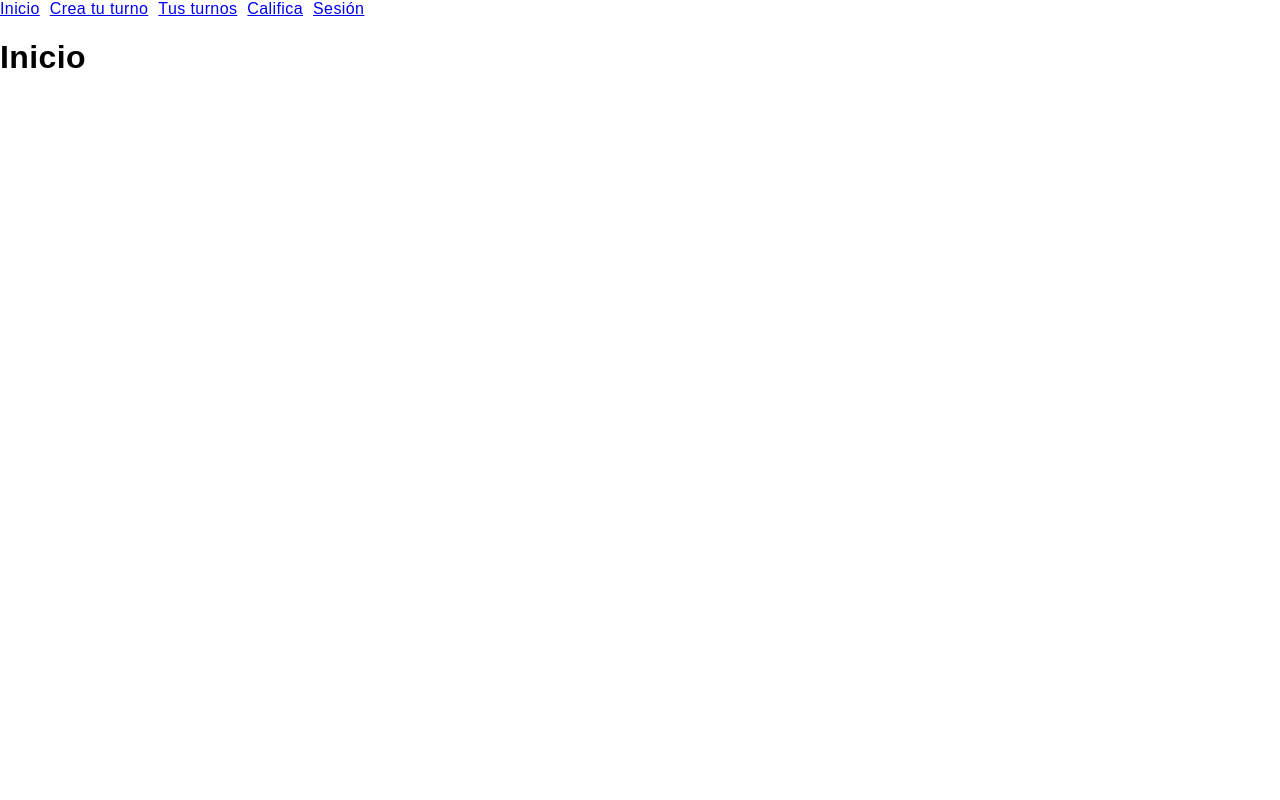
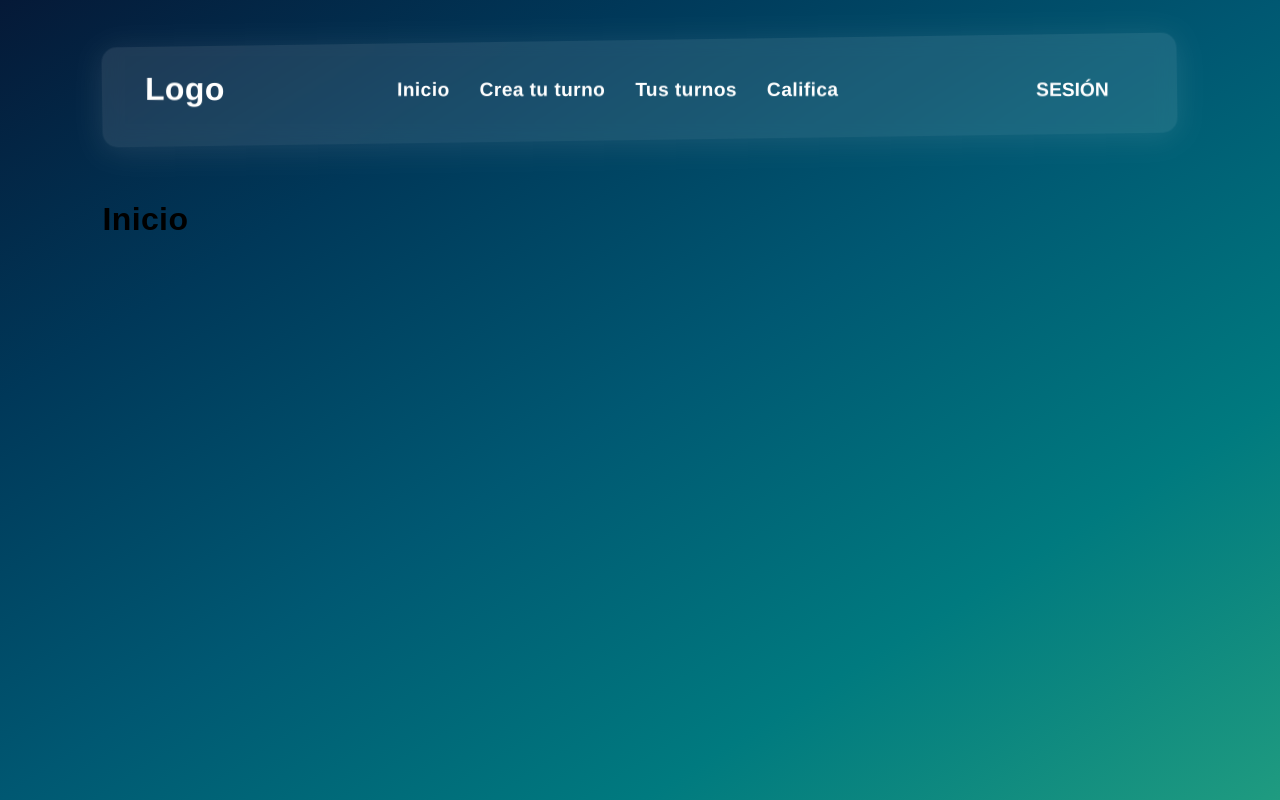
Before and after one commit to Dysaca22/rompe-filas, a React (Create React App) app: page / in a window 1280 px wide. Built offline with nearby package versions, Linux system fonts and the light colour scheme.

Commit message:
Creación de arra de navegación y fondo de página

```diff
--- a/src/App.js
+++ b/src/App.js
@@ -2,7 +2,7 @@ import React, { Component } from 'react'
 import { BrowserRouter, Routes, Route } from 'react-router-dom'
 
 /* Styles */
-//import style from './App.module.css'
+import style from './App.module.css'
 
 /* Components and Pages */
 import Home from './pages/Home'
@@ -20,7 +20,7 @@ export default class App extends Component {
 
     render() {
         return (
-            <>
+            <div className={style.app}>
                 <BrowserRouter>
                     <Routes>
                         <Route path='/' element={<Home />} />
@@ -30,7 +30,7 @@ export default class App extends Component {
                         <Route path='/sesion' element={<Register />} />
                     </Routes>
                 </BrowserRouter>
-            </>
+            </div>
         )
     }
 }
--- a/src/App.module.css
+++ b/src/App.module.css
@@ -0,0 +1,9 @@
+.app {
+    flex: 1;
+    padding: 40px 8%;
+
+    background-image: var(--bg-color-gradient);
+
+    display: flex;
+    flex-flow: column wrap;
+}
--- /dev/null
+++ b/src/components/ButtonLine/ButtonLine.js
@@ -0,0 +1,23 @@
+import React, { Component } from 'react'
+
+/* Styles */
+import style from './ButtonLine.module.css'
+
+/* Components and Pages */
+
+
+export default class ButtonLine extends Component {
+
+    constructor(props) {
+        super()
+        this.children = props.children
+    }
+
+    render() {
+        return (
+            <button className={style.btn}>
+                {this.children}
+            </button>
+        )
+    }
+}
--- /dev/null
+++ b/src/components/ButtonLine/ButtonLine.module.css
@@ -0,0 +1,52 @@
+.btn {
+    font-size: 17px;
+    background: transparent;
+    border: none;
+    padding: 0.7em 1.5em;
+    color: #ffedd3;
+    text-transform: uppercase;
+    position: relative;
+    transition: .5s ease;
+    cursor: pointer;
+}
+
+.btn::before {
+    content: '';
+    position: absolute;
+    left: 0;
+    bottom: 0;
+    height: 2px;
+    width: 0;
+    border-radius: 15px;
+    background-color: var(--bg-color-2);
+    transition: .5s ease;
+}
+
+.btn:hover {
+    color: #1e1e2b;
+    transition-delay: .5s;
+}
+
+.btn:hover::before {
+    width: 100%;
+}
+
+.btn::after {
+    content: '';
+    position: absolute;
+    left: 0;
+    bottom: 0;
+    height: 0;
+    width: 100%;
+    border-top-right-radius: 15px;
+    border-top-left-radius: 15px;
+    background-color: var(--bg-color-2);
+    transition: .4s ease;
+    z-index: -1;
+}
+
+.btn:hover::after {
+    height: 100%;
+    transition-delay: 0.4s;
+    color: aliceblue;
+}
--- /dev/null
+++ b/src/components/ButtonLine/index.js
@@ -0,0 +1,3 @@
+import ButtonLine from "./ButtonLine"
+
+export default ButtonLine
--- a/src/components/Navbar/Navbar.js
+++ b/src/components/Navbar/Navbar.js
@@ -5,6 +5,7 @@ import { Link } from 'react-router-dom'
 import style from './Navbar.module.css'
 
 /* Components and Pages */
+import ButtonLine from '../ButtonLine'
 
 
 export default class Navbar extends Component {
@@ -15,15 +16,20 @@ export default class Navbar extends Component {
 
     render() {
         return (
-            <>
-                <nav className={style.nav}>
-                    <Link to='/'>Inicio</Link>
-                    <Link to='/crear-turno'>Crea tu turno</Link>
-                    <Link to='/turnos'>Tus turnos</Link>
-                    <Link to='/califica'>Califica</Link>
-                    <Link to='/sesion'>Sesión</Link>
-                </nav>
-            </>
+            <header className={style.header}>
+                <div className={style.center}>
+                    <h1>Logo</h1>
+                    <nav className={style.nav}>
+                        <Link className={style.link} to='/'>Inicio</Link>
+                        <Link className={style.link} to='/crear-turno'>Crea tu turno</Link>
+                        <Link className={style.link} to='/turnos'>Tus turnos</Link>
+                        <Link className={style.link} to='/califica'>Califica</Link>
+                    </nav>
+                    <ButtonLine>
+                        <Link className={style.link} to='/sesion'>Sesión</Link>
+                    </ButtonLine>
+                </div>
+            </header>
         )
     }
 }
--- a/src/components/Navbar/Navbar.module.css
+++ b/src/components/Navbar/Navbar.module.css
@@ -1,5 +1,40 @@
+.header {
+    padding: 10px 4%;
+    margin-bottom: 40px;
+
+    background: rgba(255, 255, 255, 0.1);
+    border-radius: 15px;
+    box-shadow: 0 4px 30px rgba(255, 255, 255, 0.1);
+    backdrop-filter: blur(10.1px);
+    -webkit-backdrop-filter: blur(10.1px);
+
+    transform: rotate(-0.8deg);
+}
+
+.center {
+    display: flex;
+    flex-flow: row wrap;
+    align-items: center;
+    justify-content: space-between;
+
+    color: white;
+    transform: rotate(0.8deg);
+}
+
 .nav {
     display: flex;
     flex-flow: row wrap;
-    column-gap: 10px;
+    column-gap: 30px;
+    align-items: center;
 }
+
+.link {
+    text-decoration: none;
+    color: white;
+    font-size: 1.2rem;
+    font-weight: bold;
+}
+
+.nav .link:hover {
+    color: var(--bg-color-2);
+}
--- a/src/index.css
+++ b/src/index.css
@@ -1,4 +1,10 @@
 @import-normalize;
+
+:root {
+    --bg-color-1: #051937;
+    --bg-color-2: #1f9b80;
+    --bg-color-gradient: linear-gradient(to right bottom, #051937, #003859, #005872, #007a7f, #1f9b80);
+}
 
 @font-face {
     font-family: "Nunito Sans";
@@ -15,8 +21,19 @@
 }
 
 body {
+    width: 100vw;
+    height: 100vh;
+
     margin: 0;
+    padding: 0;
 
     font-family: 'Nanuto Sans', sans-serif;
     letter-spacing: .025em;
 }
+
+#root {
+    width: 100%;
+    height: 100%;
+
+    display: flex;
+}
```
